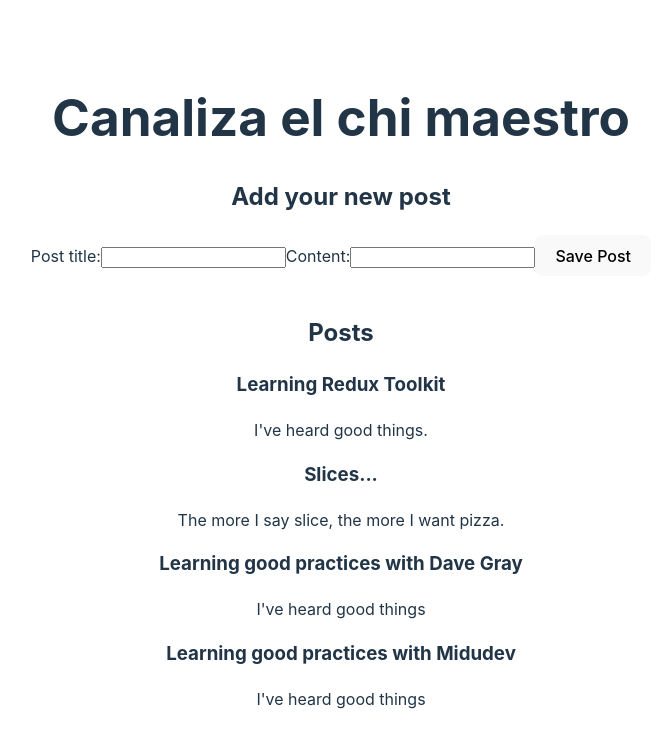
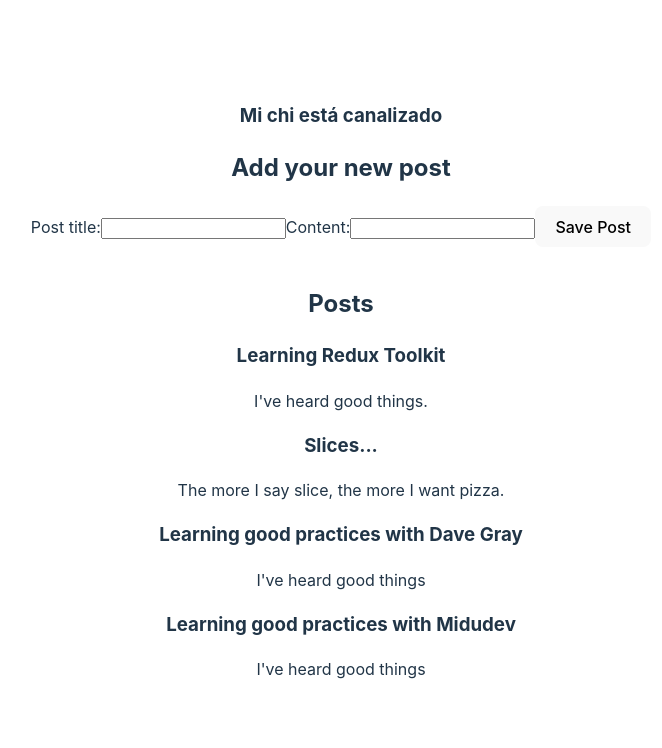
Before and after one commit to lucaslopezdev/practice-toolkit, a React (Vite) app: page / in a window 1280 px wide. Shown: the top 748 px of the page, without its empty margins (299-961 px from the left). Built offline with nearby package versions, Linux system fonts and the light colour scheme.

Commit message:
Mi chi está canalizado

```diff
--- a/src/App.jsx
+++ b/src/App.jsx
@@ -1,19 +1,18 @@
-import './App.css'
-import PostForm from './components/PostForm/PostForm'
+import "./App.css";
+import PostForm from "./components/PostForm/PostForm";
 
-import PostsList from './components/PostsList/PostsList'
+import PostsList from "./components/PostsList/PostsList";
 
 function App() {
-
-  const saludo = 'Hola lucas! pruebo la rama feature';
+  const saludo = "Hola lucas! pruebo la rama feature";
 
   return (
     <div>
-      <h1>Canaliza el chi maestro</h1>
-      <PostForm/>
-      <PostsList/>
+      <h3>Mi chi está canalizado</h3>
+      <PostForm />
+      <PostsList />
     </div>
-  )
+  );
 }
 
-export default App
+export default App;
```
